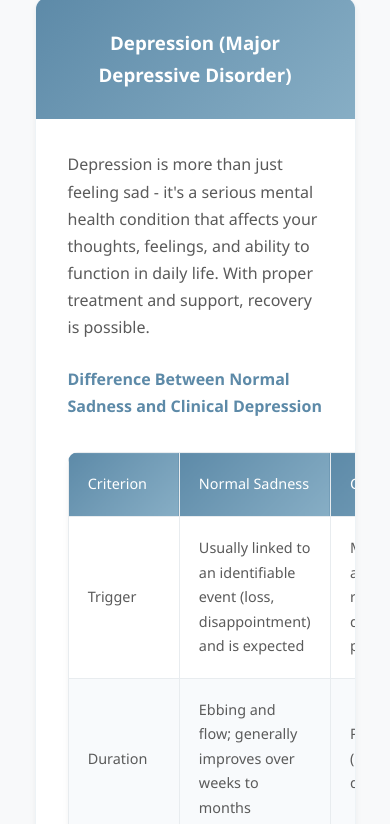
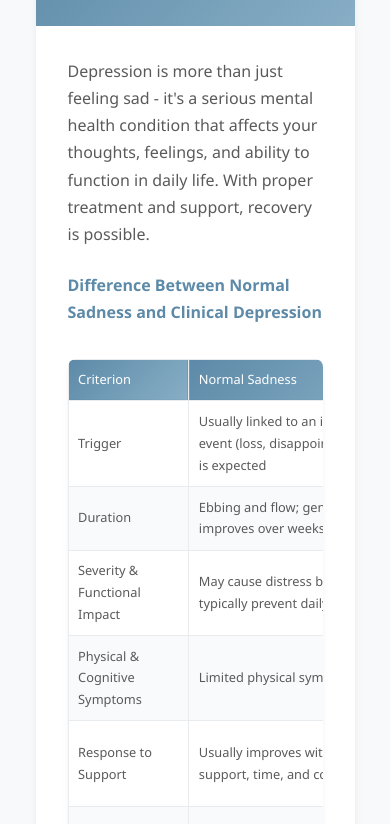
Before and after one commit to fatma170hussien/NeoroSense, a plain HTML site: page dep.html in a window 390 px wide. Shown: the part 1176-2000 px from the top of the page. Drawn offline with Linux system fonts and the light colour scheme.

Commit message:
Update dep.html

```diff
--- a/dep.html
+++ b/dep.html
@@ -231,14 +231,19 @@
             font-size: 1.2rem;
         }
 
-        /* Comparison Table */
+        /* Comparison Table - UPDATED FOR MOBILE */
+        .comparison-table-container {
+            width: 100%;
+            overflow-x: auto;
+            margin-top: 2rem;
+            border-radius: 10px;
+            box-shadow: var(--shadow);
+        }
+
         .comparison-table {
             width: 100%;
             border-collapse: collapse;
-            margin-top: 2rem;
-            box-shadow: var(--shadow);
-            border-radius: 10px;
-            overflow: hidden;
+            min-width: 800px; /* الحد الأدنى للعرض لضمان عدم انضغاط المحتوى */
         }
 
         .comparison-table th, .comparison-table td {
@@ -434,7 +439,7 @@
             }
         }
 
-        /* Responsive Design */
+        /* Responsive Design - UPDATED FOR TABLES */
         @media (max-width: 768px) {
             .header-content {
                 flex-direction: column;
@@ -458,13 +463,43 @@
                 font-size: 2.2rem;
             }
 
+            /* تحسينات الجداول للهواتف */
+            .comparison-table-container {
+                font-size: 0.85rem;
+                border-radius: 8px;
+            }
+
+            .comparison-table th, .comparison-table td {
+                padding: 0.8rem;
+            }
+
             .comparison-table {
-                font-size: 0.9rem;
+                min-width: 700px; /* تقليل العرض الأدنى للجداول على الهواتف */
             }
 
             .hotline {
                 font-size: 1.8rem;
                 padding: 12px 20px;
+            }
+        }
+
+        /* تحسينات إضافية للهواتف الصغيرة جداً */
+        @media (max-width: 480px) {
+            .comparison-table {
+                min-width: 650px; /* تقليل أكثر للهواتف الصغيرة */
+            }
+
+            .comparison-table th, .comparison-table td {
+                padding: 0.6rem;
+                font-size: 0.8rem;
+            }
+
+            .hero h1 {
+                font-size: 2rem;
+            }
+
+            .hero p {
+                font-size: 1.1rem;
             }
         }
     </style>
@@ -512,6 +547,7 @@
                     <p>Depression is more than just feeling sad - it's a serious mental health condition that affects your thoughts, feelings, and ability to function in daily life. With proper treatment and support, recovery is possible.</p>
 
                     <h4 style="margin-top: 1.5rem; color: var(--primary);">Difference Between Normal Sadness and Clinical Depression</h4>
+                    <div class="comparison-table-container">
                         <table class="comparison-table">
                             <thead>
                                 <tr>
@@ -553,6 +589,7 @@
                                 </tr>
                             </tbody>
                         </table>
+                    </div>
                 </div>
             </div>
         </div>
```
Lines whose indentation alone changed are shown as unchanged.
